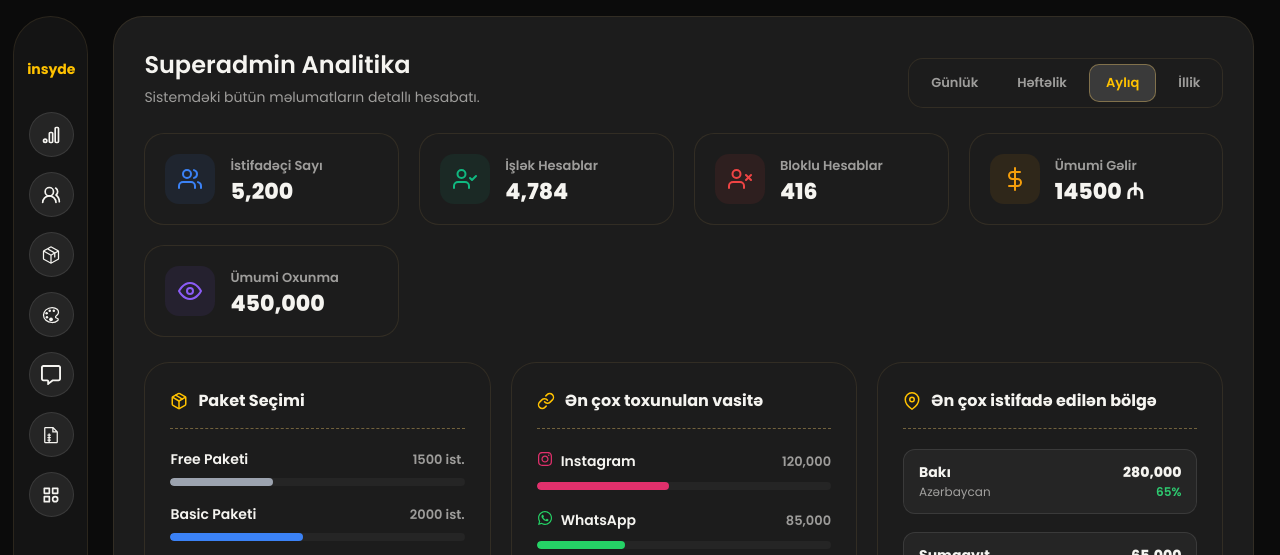
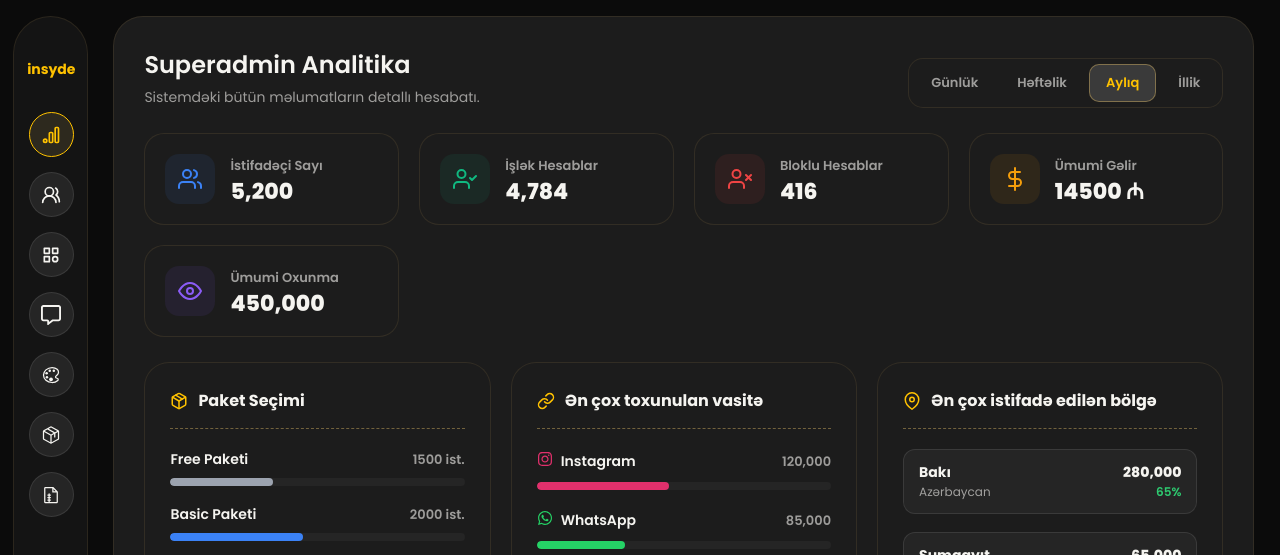
Before and after one commit to AliIsmayl/insyde-super-admin, a React (Vite) app: page /analys in a window 1280 px wide. Shown: the top 555 px of the page. Built offline with nearby package versions, Linux system fonts and the light colour scheme; sample sign-in values are in the browser's storage.

Commit message:
sidebar pages structur change

```diff
--- a/src/Components/Sidebar/Sidebar.jsx
+++ b/src/Components/Sidebar/Sidebar.jsx
@@ -61,18 +61,18 @@ function Sidebar({ isOpen, setIsOpen }) {
   };
 
   const menuItems = [
-    { name: "Analitika", path: "/", icon: <TbBrandGoogleAnalytics /> },
+    { name: "Analitika", path: "/analys", icon: <TbBrandGoogleAnalytics /> },
     { name: "İsdifadəçilər", path: "/users", icon: <LuUsersRound /> },
-    { name: "Paketlər", path: "/packages", icon: <PiPackage /> },
-    { name: "Paletlər", path: "/palets", icon: <IoColorPaletteOutline /> },
-
+    { name: "Kategoriyalar", path: "/categorys", icon: <TbCategory /> },
     {
       name: "Müraciətlər",
       path: "/applications",
       icon: <FaRegMessage />,
     },
+    { name: "Paletlər", path: "/palets", icon: <IoColorPaletteOutline /> },
+    { name: "Paketlər", path: "/packages", icon: <PiPackage /> },
+
     { name: "Arxivlər", path: "/archive", icon: <PiFileArchive /> },
-    { name: "Kategoriyalar", path: "/categorys", icon: <TbCategory /> },
   ];
 
   return (
```
